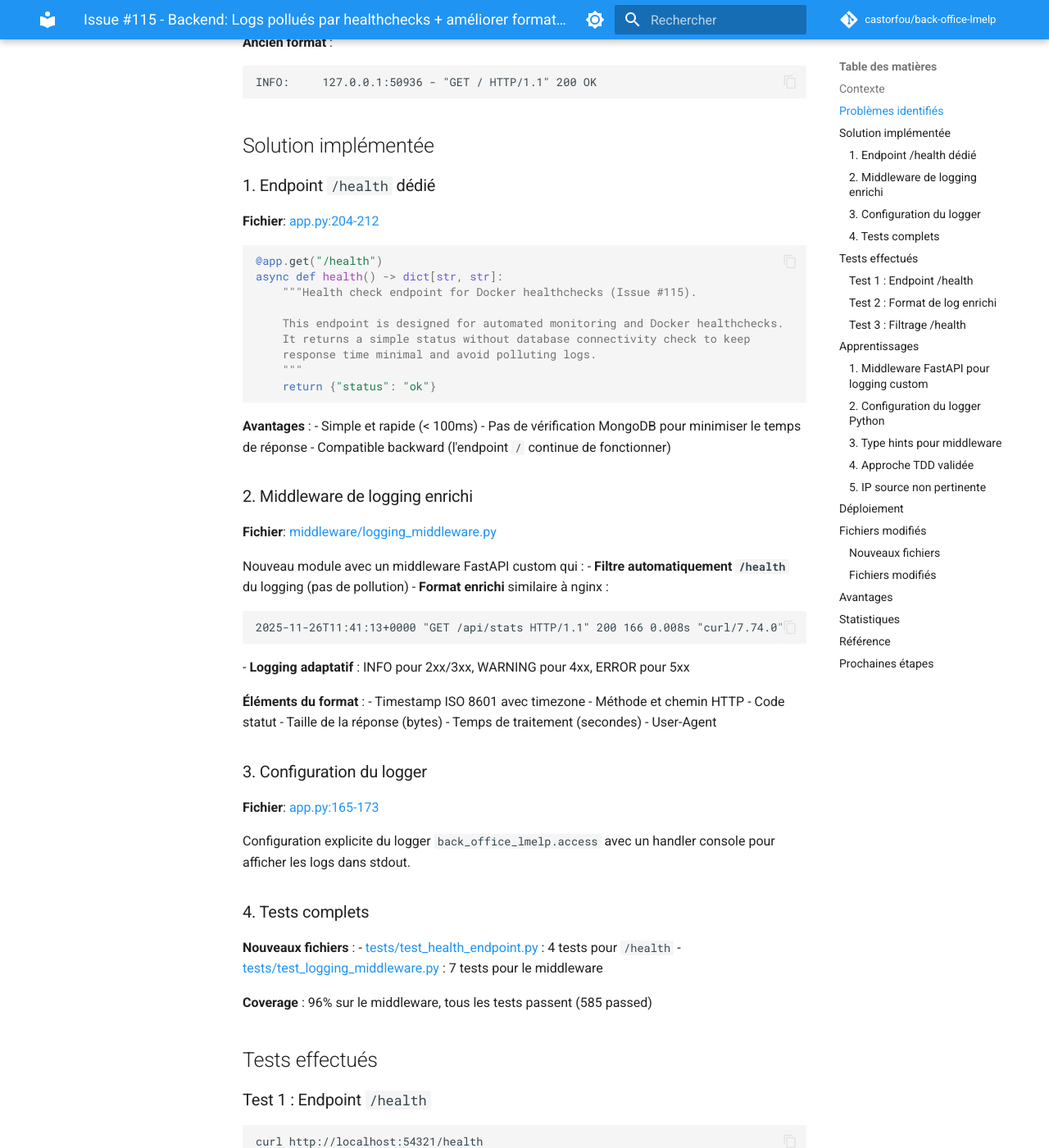
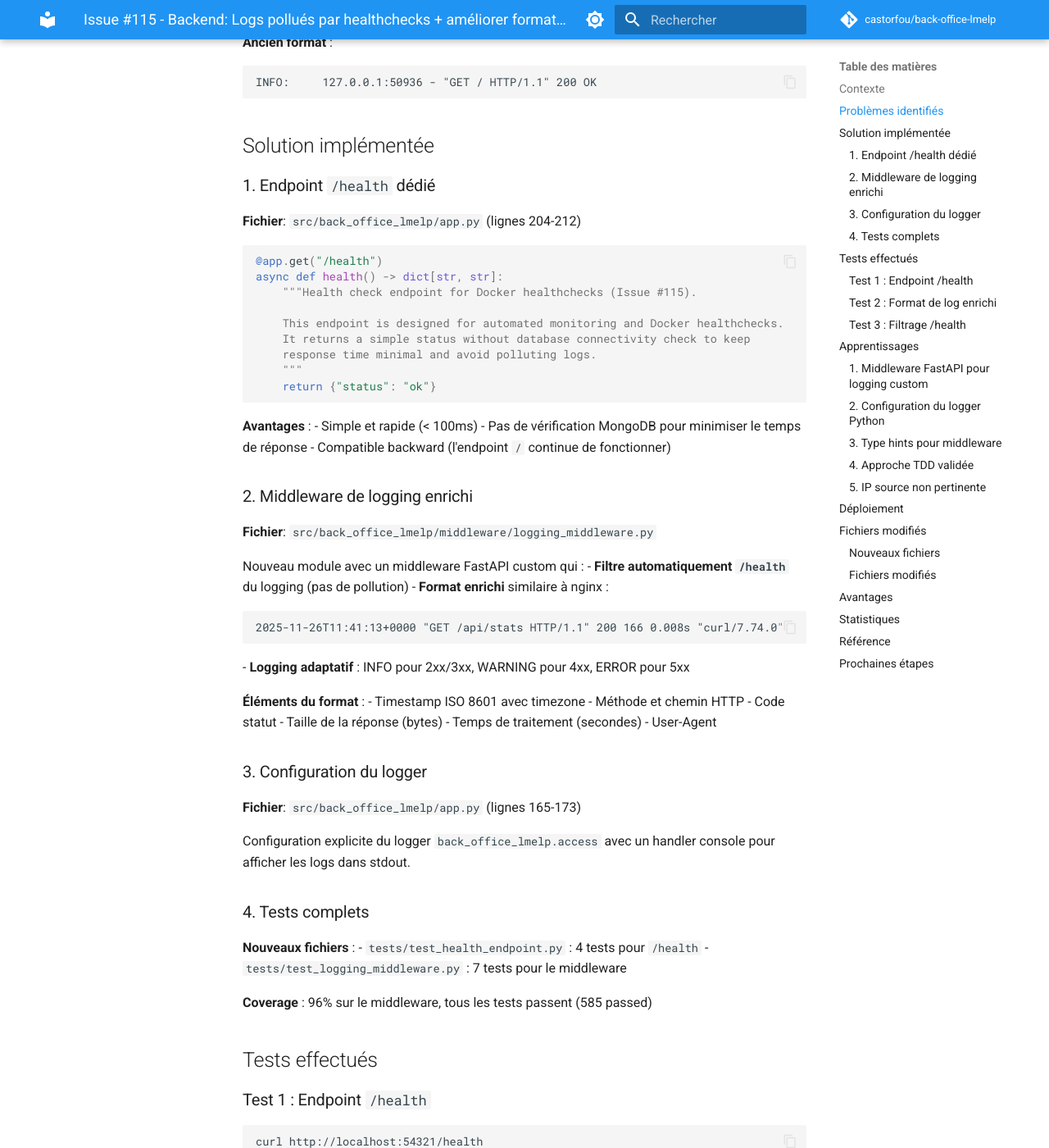
Before and after one commit to castorfou/back-office-lmelp, an MkDocs documentation site: the page built from docs/claude/memory/251126-1241-issue115-backend-health-logging.md, in a window 1280 px wide and 1400 px high, scrolled down 667 px. Shown: the whole window at 82% size. Built offline with MkDocs 1.6.1 and Material for MkDocs 9.7.7, drawn with Linux system fonts in a browser that asks for light colours; comment, search, counter and statistics services are not loaded.

Commit message:
fix: correct relative links in memory documentation for MkDocs
Replace relative markdown links with plain text file paths in memory
documentation to avoid MkDocs strict mode warnings.

Changes:
- Convert [file.py:lines](path) to `path` (lines X-Y) format
- Fixes CI/CD documentation build failure

🤖 Generated with [Claude Code](https://claude.com/claude-code)

Co-Authored-By: Claude <noreply@anthropic.com>

````diff
--- a/docs/claude/memory/251126-1241-issue115-backend-health-logging.md
+++ b/docs/claude/memory/251126-1241-issue115-backend-health-logging.md
@@ -22,7 +22,7 @@ INFO:     127.0.0.1:50936 - "GET / HTTP/1.1" 200 OK
 
 ### 1. Endpoint `/health` dédié
 
-**Fichier**: [app.py:204-212](src/back_office_lmelp/app.py#L204-L212)
+**Fichier**: `src/back_office_lmelp/app.py` (lignes 204-212)
 
 ```python
 @app.get("/health")
@@ -43,7 +43,7 @@ async def health() -> dict[str, str]:
 
 ### 2. Middleware de logging enrichi
 
-**Fichier**: [middleware/logging_middleware.py](src/back_office_lmelp/middleware/logging_middleware.py)
+**Fichier**: `src/back_office_lmelp/middleware/logging_middleware.py`
 
 Nouveau module avec un middleware FastAPI custom qui :
 - **Filtre automatiquement `/health`** du logging (pas de pollution)
@@ -63,15 +63,15 @@ Nouveau module avec un middleware FastAPI custom qui :
 
 ### 3. Configuration du logger
 
-**Fichier**: [app.py:165-173](src/back_office_lmelp/app.py#L165-L173)
+**Fichier**: `src/back_office_lmelp/app.py` (lignes 165-173)
 
 Configuration explicite du logger `back_office_lmelp.access` avec un handler console pour afficher les logs dans stdout.
 
 ### 4. Tests complets
 
 **Nouveaux fichiers** :
-- [tests/test_health_endpoint.py](tests/test_health_endpoint.py) : 4 tests pour `/health`
-- [tests/test_logging_middleware.py](tests/test_logging_middleware.py) : 7 tests pour le middleware
+- `tests/test_health_endpoint.py` : 4 tests pour `/health`
+- `tests/test_logging_middleware.py` : 7 tests pour le middleware
 
 **Coverage** : 96% sur le middleware, tous les tests passent (585 passed)
 
````
